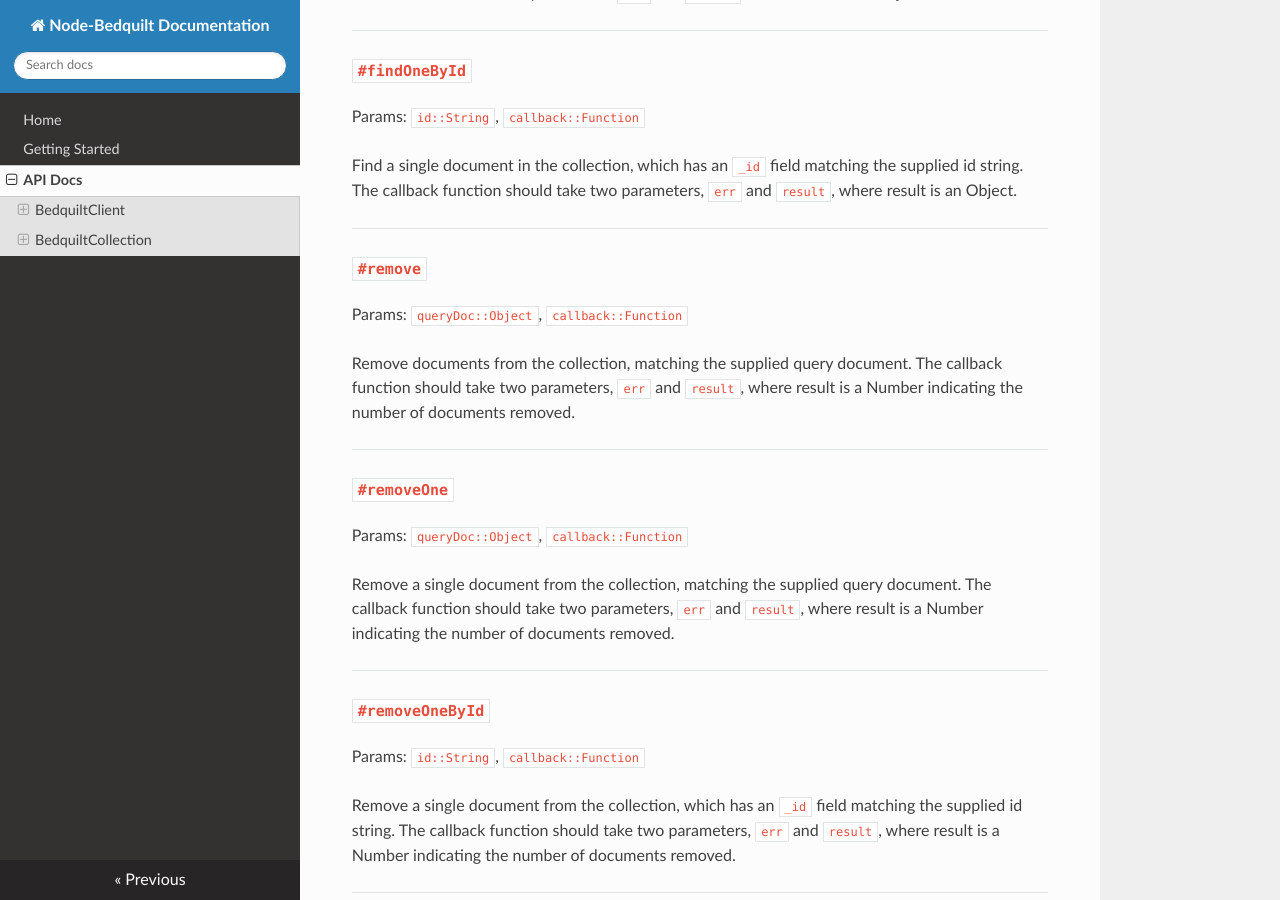
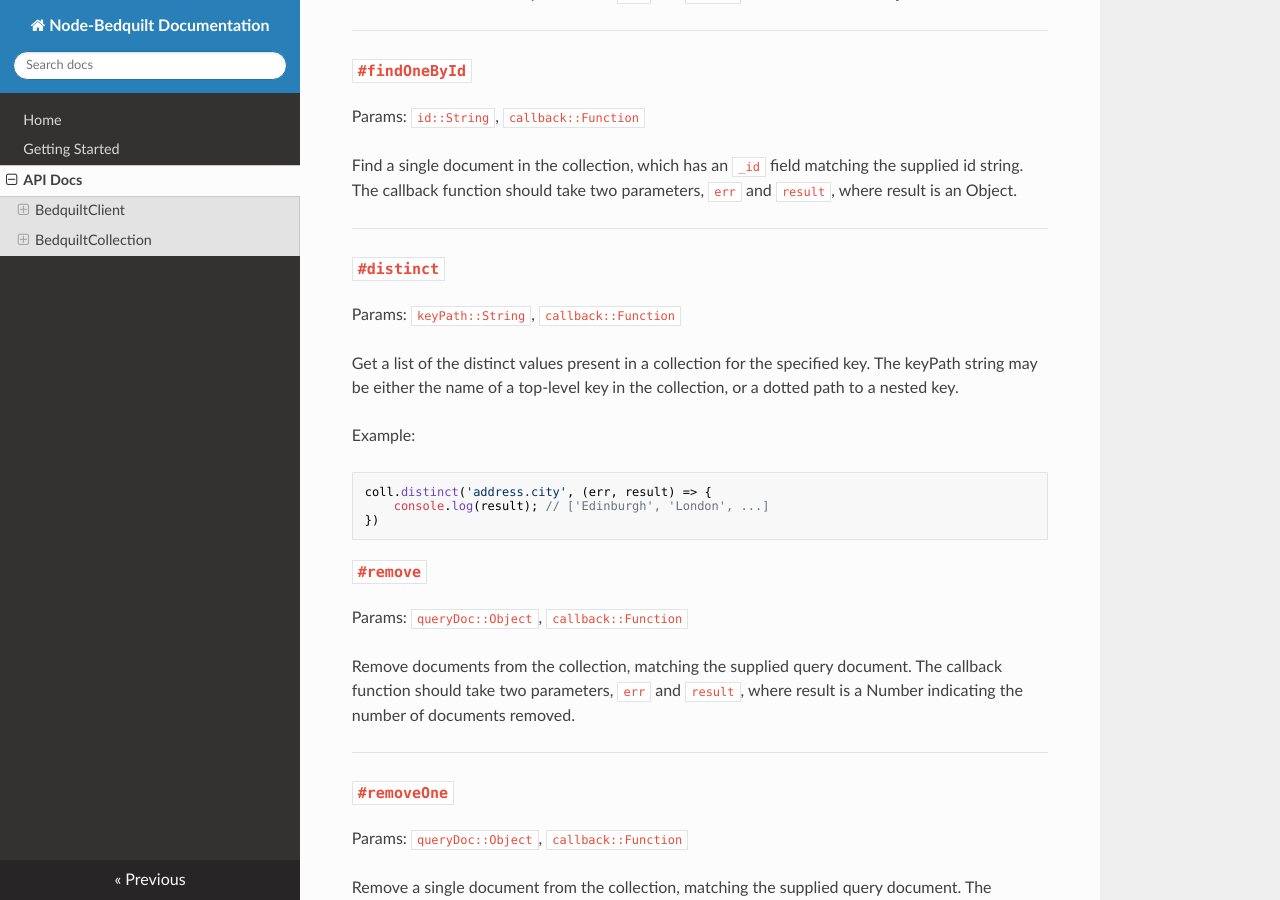
Before and after one commit to BedquiltDB/node-bedquilt, an MkDocs documentation site: the page built from docs/api_docs.md, in a window 1280 px wide and 900 px high, scrolled down 2892 px. Built offline with MkDocs 1.6.1, drawn with Linux system fonts in a browser that asks for light colours; nearby versions of some CDN libraries; old or Windows-style settings are respelled for this version of MkDocs.

Commit message:
update docs.

````diff
--- a/docs/api_docs.md
+++ b/docs/api_docs.md
@@ -146,6 +146,22 @@ The callback function should take two parameters, `err` and `result`, where resu
 
 ----
 
+### `#distinct`
+
+Params: `keyPath::String`, `callback::Function`
+
+Get a list of the distinct values present in a collection for the specified key.
+The keyPath string may be either the name of a top-level key in the collection,
+or a dotted path to a nested key.
+
+Example:
+```
+coll.distinct('address.city', (err, result) => {
+    console.log(result); // ['Edinburgh', 'London', ...]
+})
+```
+
+
 
 ### `#remove`
 
````
